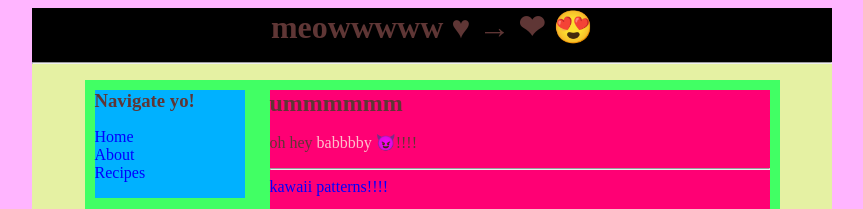
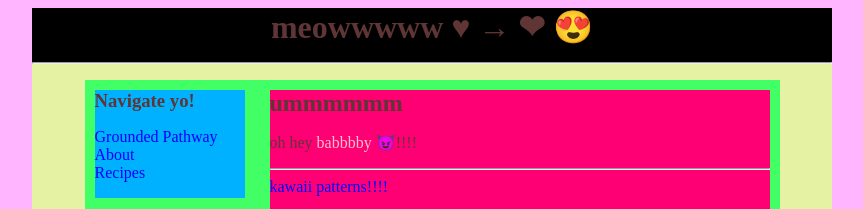
Before and after one commit to Meg393/meg393.github.io, a plain HTML site: page index.html in a window 1280 px wide. Shown: the top 209 px of the page, without its empty margins (208-1071 px from the left). Drawn offline with Linux system fonts and the light colour scheme.

Commit message:
Update index.html

```diff
--- a/index.html
+++ b/index.html
@@ -40,7 +40,7 @@
 <h3> Navigate yo!
 </h3>
 <ul>
-<li><a class="selected" href="">Home</a></li>
+<li><a class="selected" href="https://meg393.github.io/groundedpathway/">Grounded Pathway</a></li>
 <li><a class="selected" href="">About</a></li>
 <li><a class="selected" href="">Recipes</a></li>
 </ul>
```
